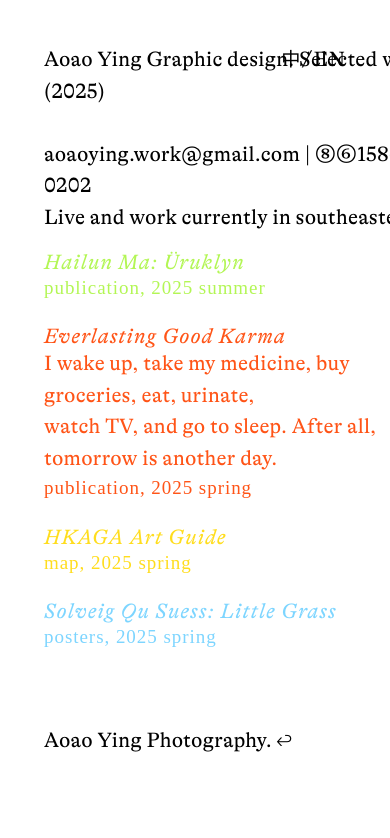
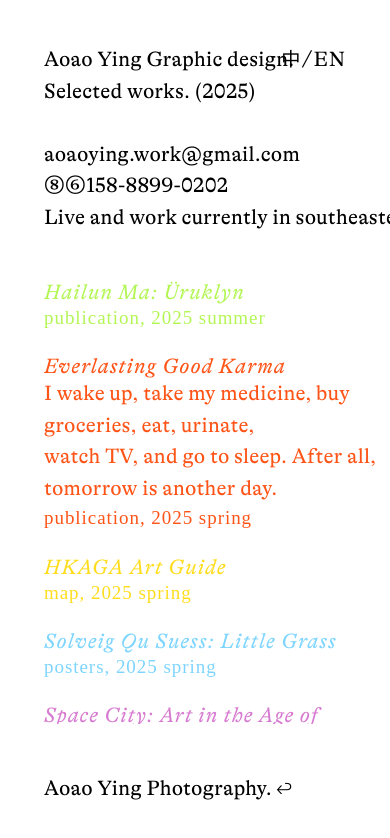
Before and after one commit to Mishimazzz/Yuke-Ying-Personal-Web, a React (Vite) app: page / in a window 390 px wide. Shown: the top 838 px of the page. Built offline with nearby package versions, Linux system fonts and the light colour scheme; a web font is replaced by a local one.

Commit message:
添加了手机480px的homepage界面

```diff
--- a/src/components/LeftSideBar.tsx
+++ b/src/components/LeftSideBar.tsx
@@ -27,14 +27,21 @@ function LeftSideBar()
             </div>
           ) : (
             <div>
+              <div className="eg-font">
               <p>
                 Aoao Ying Graphic design. Selected works. (2025)
                 <br /><br />
-                aoaoying.work@gmail.com | ⑧⑥158-8899-0202
+                aoaoying.work@gmail.com <span className="sep"> ｜ </span> ⑧⑥158-8899-0202
                 <br />
-                Live and work currently in southeastern CN.
               </p>
+              </div>
+              <div className="eg-font2">
+                <p>
+                  Live and work currently in southeastern CN.
+                </p>
+              </div>
             </div>
+
           )
         ) : (
           language === "zh" ? (
--- a/src/index.css
+++ b/src/index.css
@@ -171,23 +171,52 @@ h4
 
 } */
 
-/*iphone*/
 @media screen and (max-width: 480px) {
-  .left-section {
-    max-width: 480px;
+  .sep { display: none; }
+  .eg-font { max-width: 300px; }
+  .eg-font2 { max-width: 500px; }
+  .left-section .BottomBar{
+    display: block !important;
+    margin-left: 44px !important;
+    margin-bottom: 40px !important;
+    align-items: unset !important;
   }
 
-  .middle-section {
-    width:100%;
-    margin-left: 44px !important;
-    margin-top: 250px !important;
-    max-height: 400px;
+  .bottombar
+  {
+    height: 40px !important;
   }
 
-  .right-section {
-    max-width: 480px;
+  .left-section{
+    position: fixed;
+    top: 0; left: 0; right: 0;
+    height: 160px;
+    z-index: 1000;
+    background: #fff;
+  }
+
+  .middle-section{
+    position: fixed;
+    top: 280px;
+    left: 44px;
+    right: 0;
+
+    height: calc(100vh - 400px);
+    overflow-y: auto;
+    overflow-x: hidden;
+
+    margin: 0 !important;         /* 避免 margin 干扰 */
+    padding: 0;                   /* 需要的话自己加 */
+    clip-path: none !important;
+    z-index: 1;
+  }
+
+  .middle-section{
+    max-width: 400px;   /* 或 width: 400px; */
   }
 }
 
+
+
 /* ipad */
 @media screen and (max-width: 1024px) {}
```
Also changed, not shown: package.json (+4 -4 lines), 1 other file (tests, documents, lock files or other folders).
